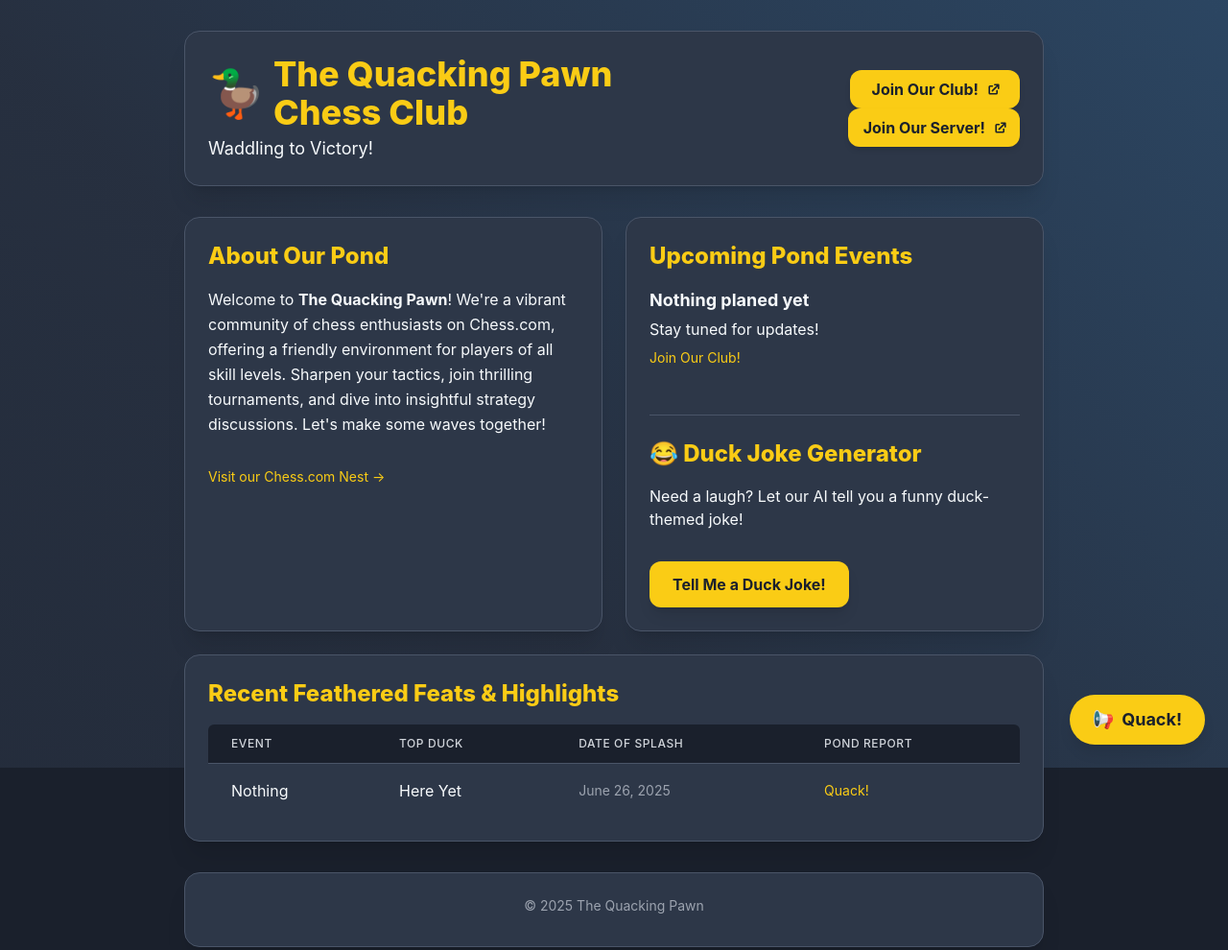
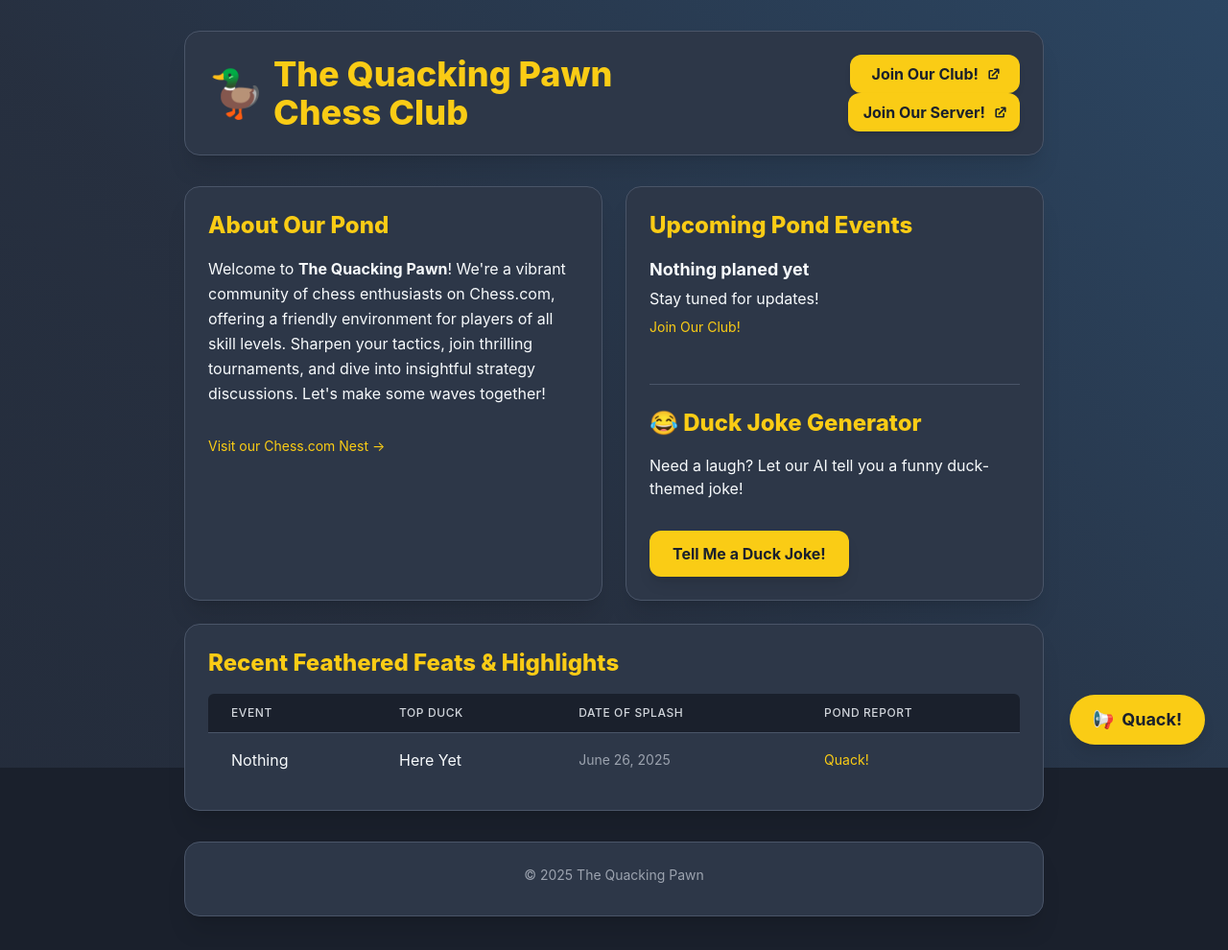
Before and after one commit to MicuBogdan/micubogdan.github.io, a plain HTML site: page club/index.html in a window 1280 px wide. Shown: the whole page at 96% size. Drawn offline with nearby package versions, Linux system fonts and the light colour scheme.

Commit message:
Update index.html

```diff
--- a/club/index.html
+++ b/club/index.html
@@ -170,7 +170,7 @@
             <h1 class="text-3xl sm:text-4xl font-extrabold text-duck-accent-yellow flex items-center justify-center sm:justify-start">
                 <span class="text-4xl sm:text-5xl mr-2">🦆</span> The Quacking Pawn Chess Club
             </h1>
-            <p class="text-lg text-duck-text-light mt-1">Waddling to Victory!</p>
+
         </div>
         <nav>
             <ul class="flex flex-wrap justify-center sm:justify-end space-x-4 sm:space-x-6 text-lg">
```
